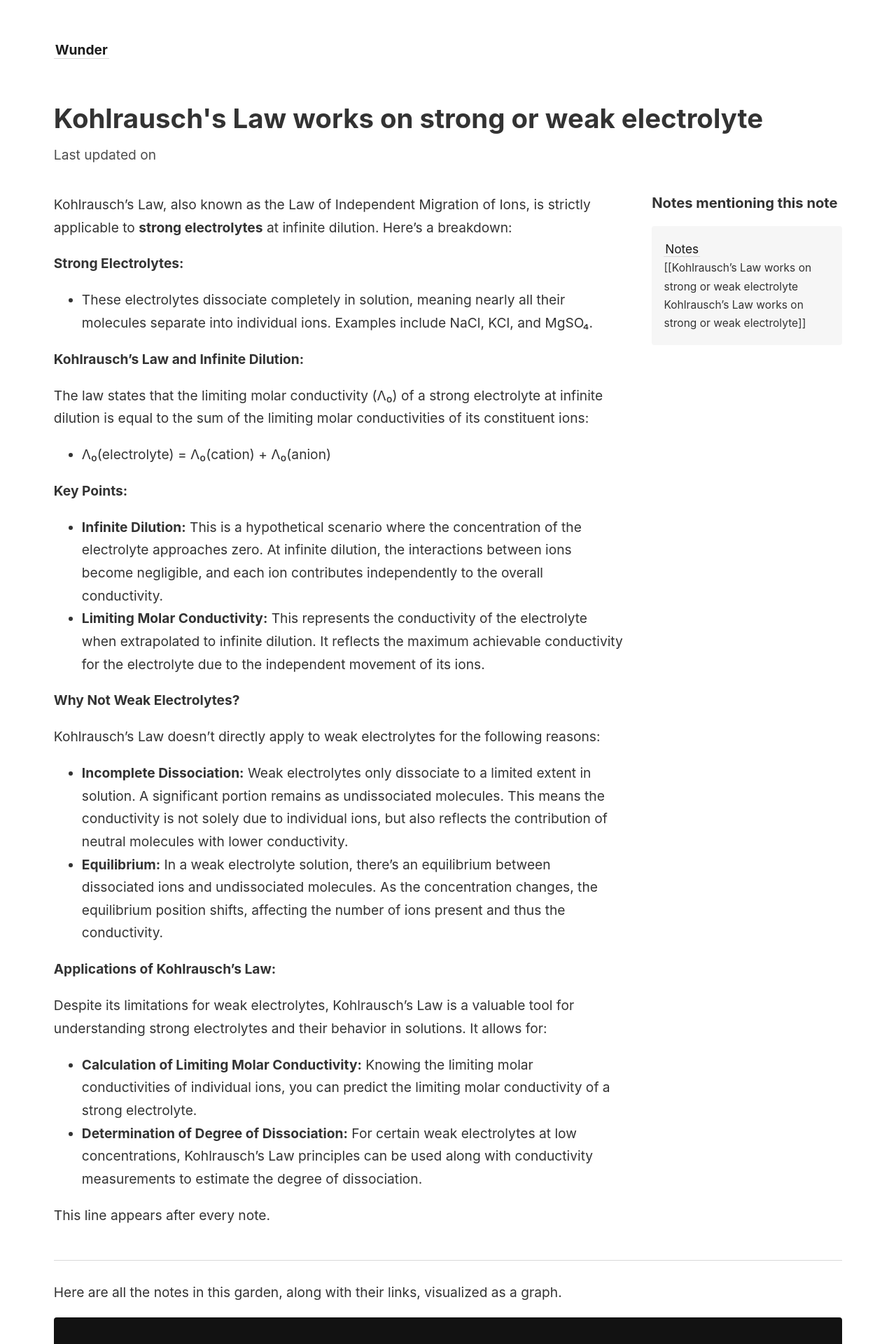
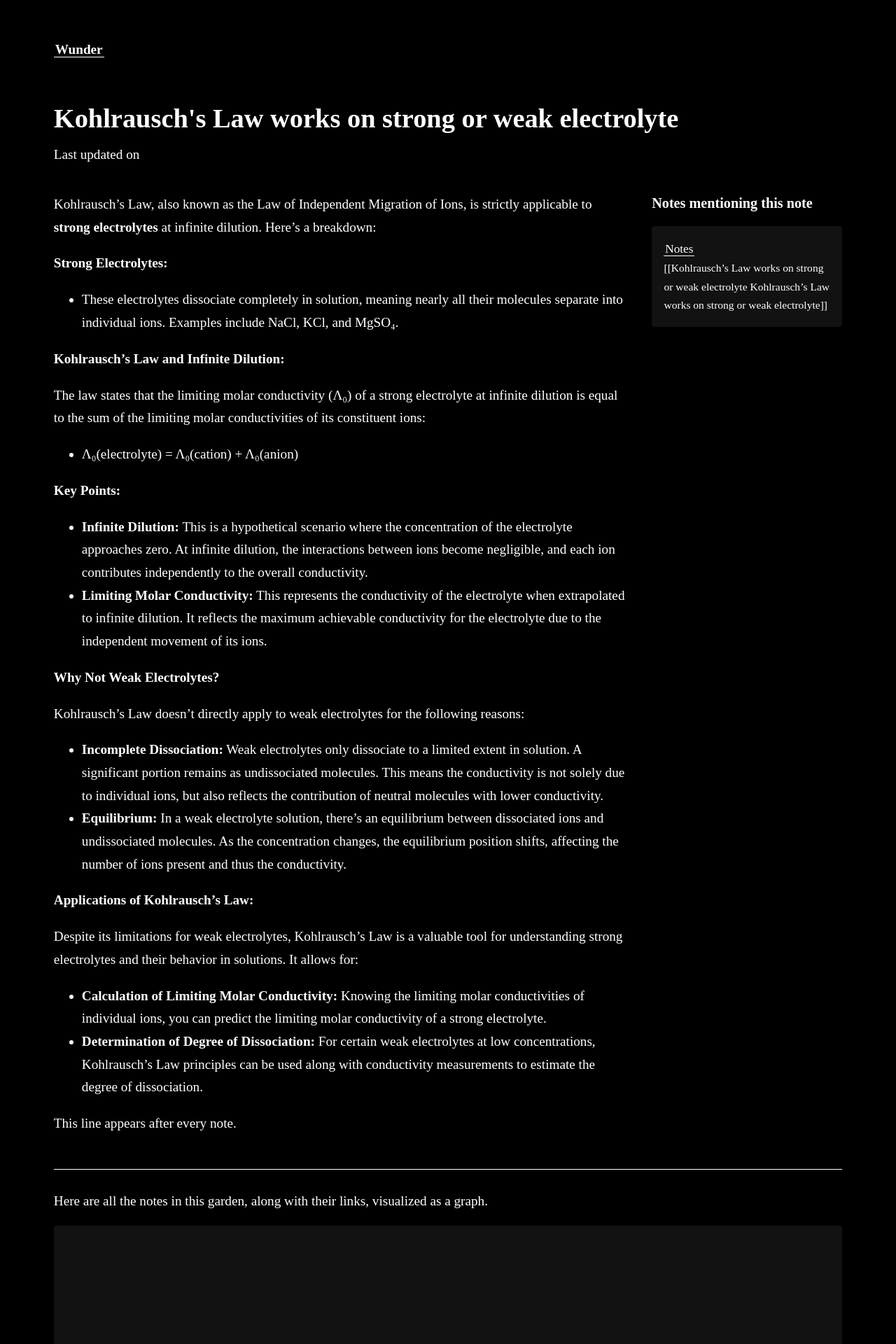
Before and after one commit to stardoom4/CE44, a Jekyll site: the page built from _notes/Kohlrausch's Law works on strong or weak electrolyte.md, in a window 1280 px wide. Shown: the top 1920 px of the page at 70% size. Built offline with Jekyll 4.4.1, drawn with Linux system fonts in a browser that asks for light colours.

Commit message:
Update _style.scss

```diff
--- a/_sass/_style.scss
+++ b/_sass/_style.scss
@@ -1,11 +1,10 @@
-$color-primary: hsl(0, 0%, 10%);
-$color-text: hsl(0, 0%, 20%);
-$color-subtext: hsl(0, 0%, 30%);
-$color-border: hsl(0, 0%, 85%);
-$color-box-background: mix($color-primary, white, 4%);
+$color-primary: #fff;
+$color-text: #fff;
+$color-subtext: #fff;
+$color-border: #fff;
+$color-box-background: #121212;
 $border-radius: 4px;
-$font-family: -apple-system, BlinkMacSystemFont, Segoe UI, Helvetica, Arial,
-  sans-serif, Apple Color Emoji, Segoe UI Emoji, Segoe UI Symbol;
+$font-family: serif;
 
 body {
   box-sizing: content-box;
@@ -17,6 +16,7 @@ body {
   color: $color-text;
   font-size: 1rem;
   max-width: 63em;
+  background-color: #000;
   @media (min-width: 820px) {
     font-size: 1.2rem;
   }
@@ -29,7 +29,7 @@ time {
 footer {
   margin: 2em 0;
   font-size: 0.8em;
-  color: mix($color-text, white, 80%);
+  color: #fff;
   padding-top: 1em;
 }
 img {
@@ -74,7 +74,7 @@ a {
   color: $color-primary;
   &:hover {
     color: black !important;
-    background: #fffaf1;
+    background: #fff;
   }
   &:after {
     position: relative;
@@ -113,7 +113,7 @@ nav {
   border-radius: $border-radius;
 }
 code {
-  background: #f5f5f5;
+  background: #121212;
   padding: 0.1em 0.2em;
   border-radius: 4px;
 }
```
